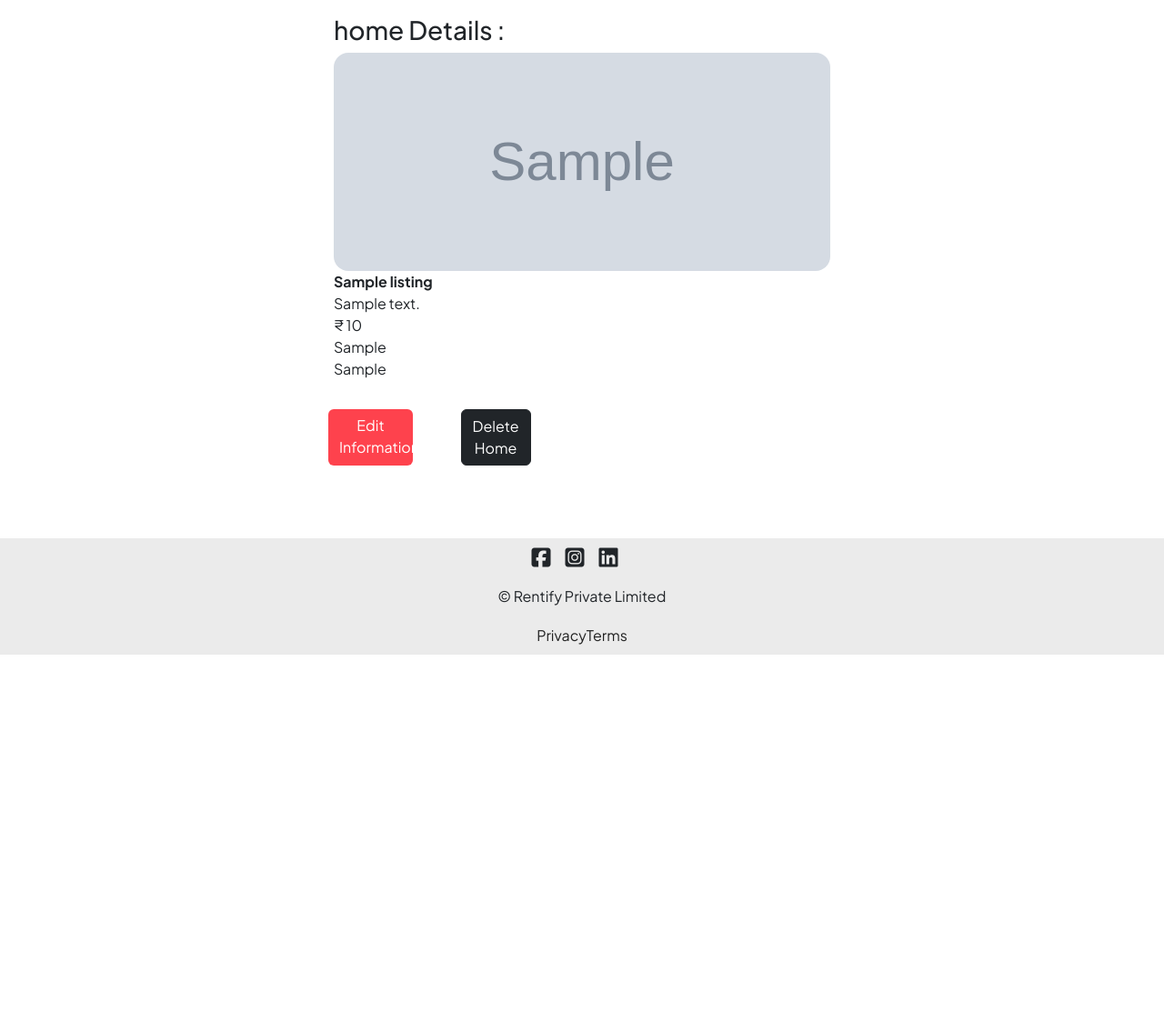
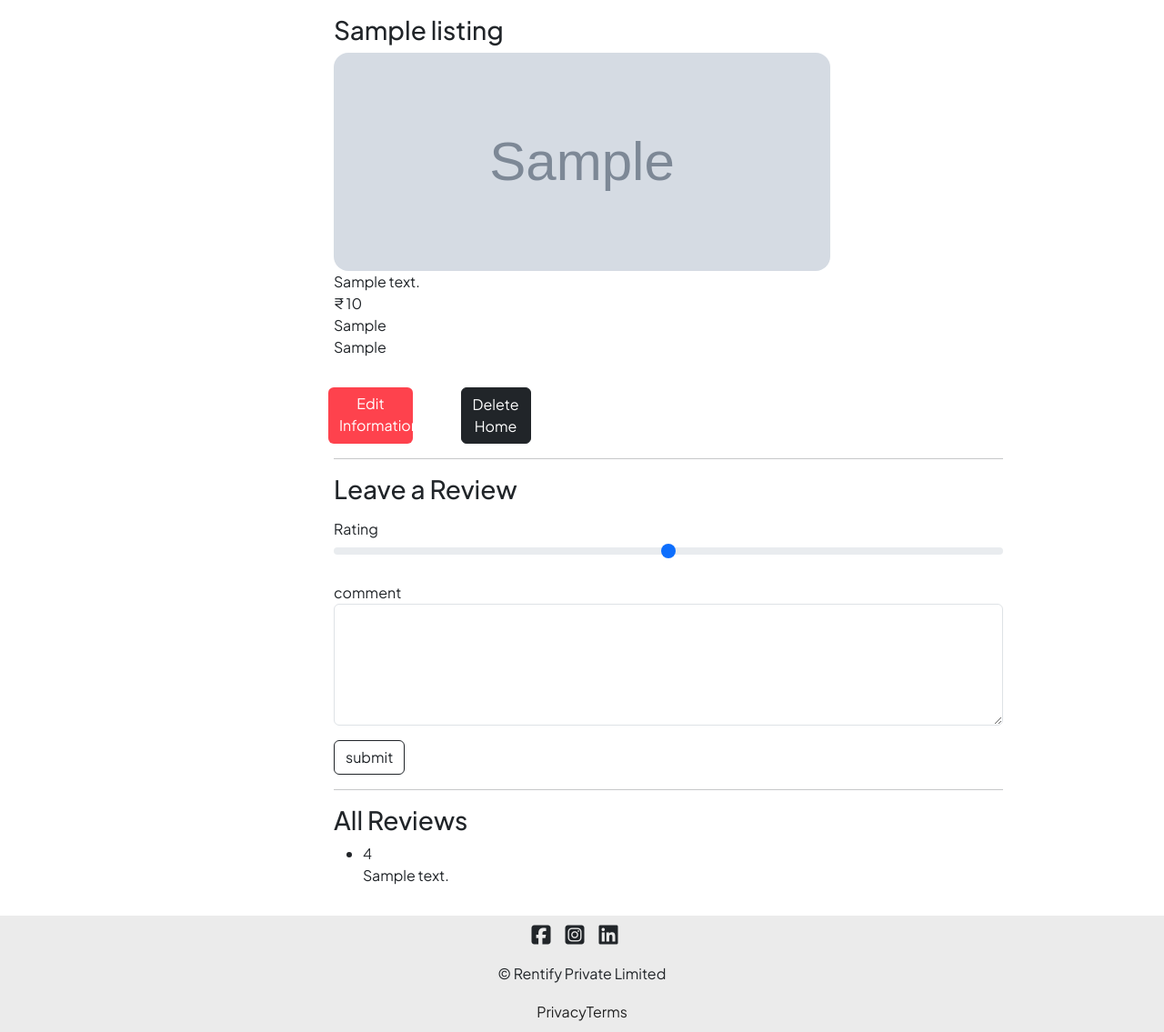
Before and after one commit to Sachindangi189/rentify-app, a Node server app: page /listing/600000000000000000000001 in a window 1280 px wide. Shown: the part 80-1215 px from the top of the page at 91% size. Before the commit the page ends 800 px from the top, so only its background shows below. Run offline with Node 20, Linux system fonts and the light colour scheme; tables that the repository leaves empty hold one stand-in row (values such as "Sample post"); grey boxes marked "Sample" are stand-in pictures; some libraries are stand-ins or nearby versions.

Commit message:
Add files via upload
add review option and show review

```diff
--- a/controllers/homePage.js
+++ b/controllers/homePage.js
@@ -1,5 +1,6 @@
 const path = require('path');
 const Listing = require('../models/listing');
+const Review = require('../models/review');
 // const initData = require('../initliseDatabase/data');
 
 // ya route home ki list show krta h
@@ -15,7 +16,7 @@ exports.addNew = (req,res) =>{
 // ya route individual home ki details k liye
 exports.showHome = async (req,res) =>{
   let {id} = req.params;
-  const listing = await Listing.findById(id);
+  const listing = await Listing.findById(id).populate('reviews');
   res.render('show',{listing});
 }
 
@@ -65,3 +66,16 @@ exports.deleteHome = async (req, res) => {
   await Listing.findByIdAndDelete(id);
   res.redirect('/listing');
 };
+
+// ya route review ko add krne k liye h
+exports.addReview = async (req, res) => {
+  let listing =  await Listing.findById(req.params.id);
+  let newReview = new Review(req.body.Review);
+  listing.reviews.push(newReview);
+
+  await newReview.save();
+  await listing.save();
+
+  res.redirect(`/listing/${listing._id}`);
+
+}
--- a/models/listing.js
+++ b/models/listing.js
@@ -1,4 +1,5 @@
 const mongoose = require("mongoose");
+const review = require("./review");
 const Schema = mongoose.Schema;
 
 const listingSchema = new Schema({
@@ -22,6 +23,12 @@ const listingSchema = new Schema({
   price: Number,
   location: String,
   country: String,
+  reviews :[
+    {
+    type: Schema.Types.ObjectId,
+    ref: "Review"
+  }
+],
 });
 
 const Listing = mongoose.model("Listing", listingSchema);
--- a/routes/homeRouter.js
+++ b/routes/homeRouter.js
@@ -9,6 +9,7 @@ homeRoute.get('/listing/new', homePath.addNew);
 homeRoute.post('/listing', homePath.addHome);
 homeRoute.get('/listing/:id/edit', homePath.editHome);
 homeRoute.get('/listing/:id', homePath.showHome);
+homeRoute.post('/listing/:id/review', homePath.addReview);
 homeRoute.put('/listing/:id', homePath.updateHome);
 homeRoute.delete('/listing/:id', homePath.deleteHome);
 
--- a/views/show.ejs
+++ b/views/show.ejs
@@ -1,8 +1,8 @@
 <% layout('layouts/boilerPlate') %>
-<body>
+
   <div class="row mt-3">
     <div class="col-8 offset-3">
-  <h3>home Details : </h3>
+  <h3><%= listing.title %></h3>
     </div>
 
   <div class="card col-6 offset-3 show-card">
@@ -10,7 +10,6 @@
 
   <div class="card-body">
     <p class="card-text">
-     <b> <%= listing.title %></b><br>
       <%= listing.description %><br>
        &#8377; <%= listing.price.toLocaleString('en-IN') %><br>
       <%= listing.location %> <br>
@@ -27,5 +26,33 @@
     <button type="submit" class="btn btn-dark offset-5">Delete Home</button>
   </form>
   </div>
+
+<!-- rating  section-->
+
+   <div class="col-8 offset-3 mb-3">
+   <hr/>
+  <h3>Leave a Review </h3>
+  <form action="/listing/<%= listing._id %>/review" method="post" novalidate class="needs-validation">
+    <div class="mb-3 mt-3">
+      <label for="rating" class="form-lable"> Rating</label>
+      <input type="range" id="rating" name="Review[rating]" min="1" max="5" class="form-range">
+    </div>
+
+    <div class="mb-3 mt-3">
+      <label for="comment " class="form-lable">comment</label>
+      <textarea class="form-control" id="comment" name="Review[comment]" cols = "30" rows="5" required></textarea>
   </div>
-</body>
+  <button class="btn btn-outline-dark">submit</button>
+  </form>
+  <hr/>
+  <h3>All Reviews</h3>
+  <ul>
+  <% for(let review of listing.reviews) {%>
+   <li>
+    <%= review.rating %> <br>
+    <%= review.comment %> <br>
+   </li>
+  <%}%>
+  </ul>
+  </div>
+</div>
```
Also changed, not shown: models/review.js (added, +21 -0 lines).
